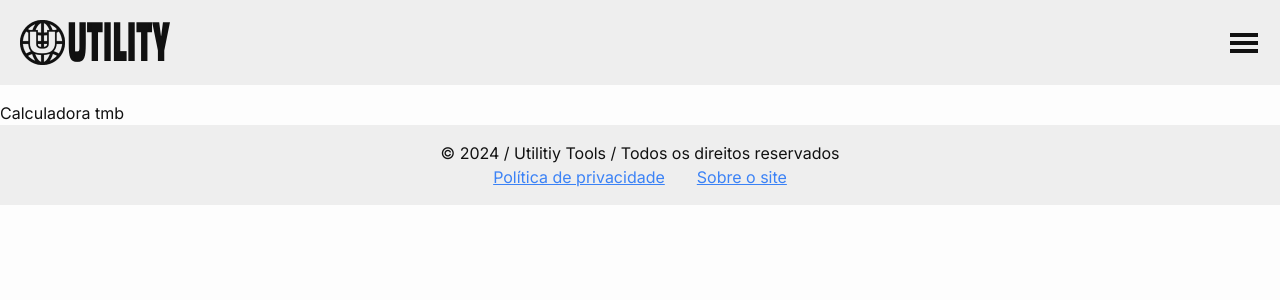
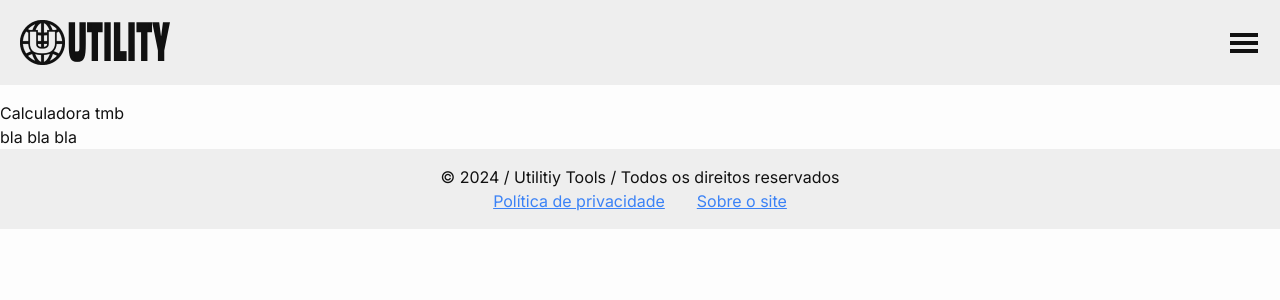
Before and after one commit to igorOliveira-dev/Utility, a Next.js app: page /calculadora-tmb in a window 1280 px wide. Shown: the top 300 px of the page. Built offline with nearby package versions, Linux system fonts and the light colour scheme; no server answers.

Commit message:
novo teste de na branch

```diff
--- a/src/app/calculadora-tmb/page.js
+++ b/src/app/calculadora-tmb/page.js
@@ -2,6 +2,7 @@ export default function TmbCalculator() {
   return (
     <main>
       <h1>Calculadora tmb</h1>
+      <p>bla bla bla</p>
     </main>
   );
 }
```
